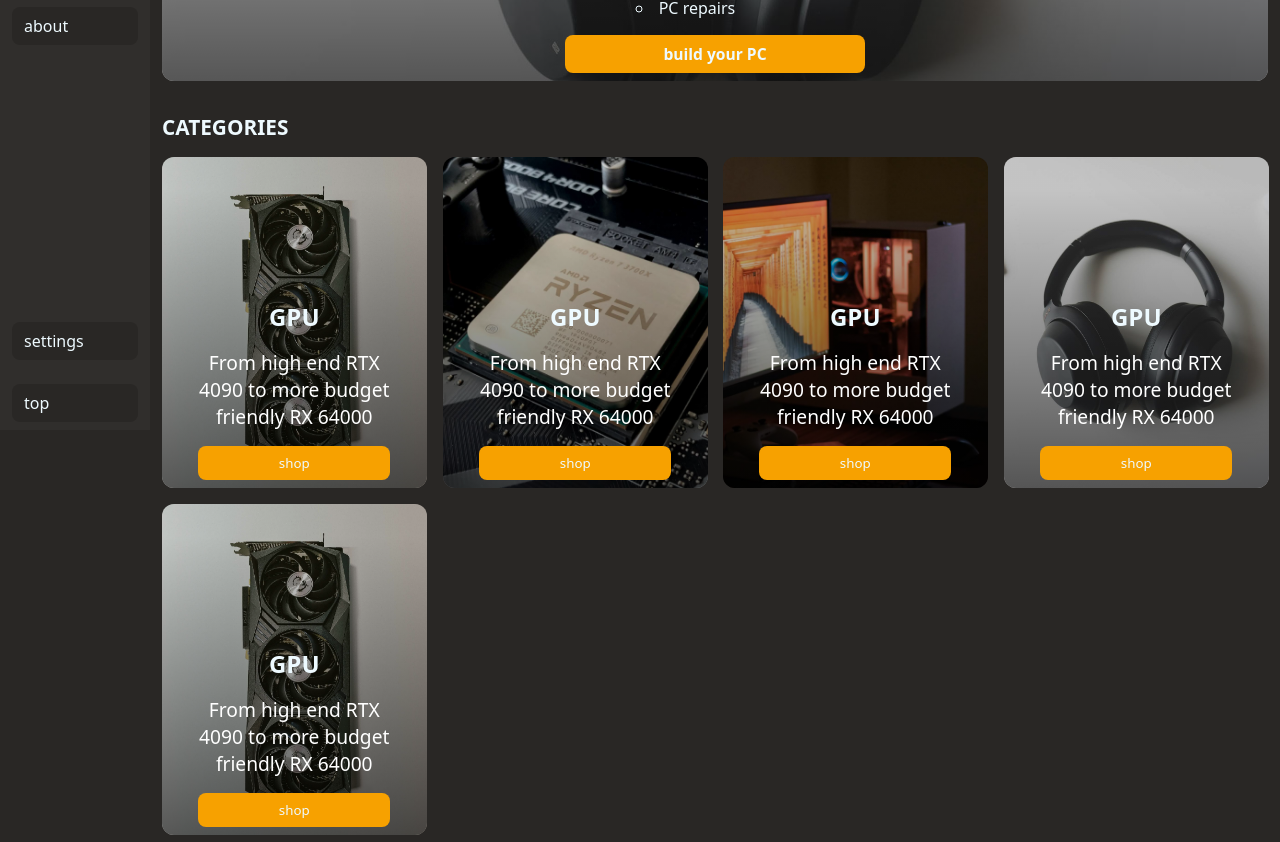
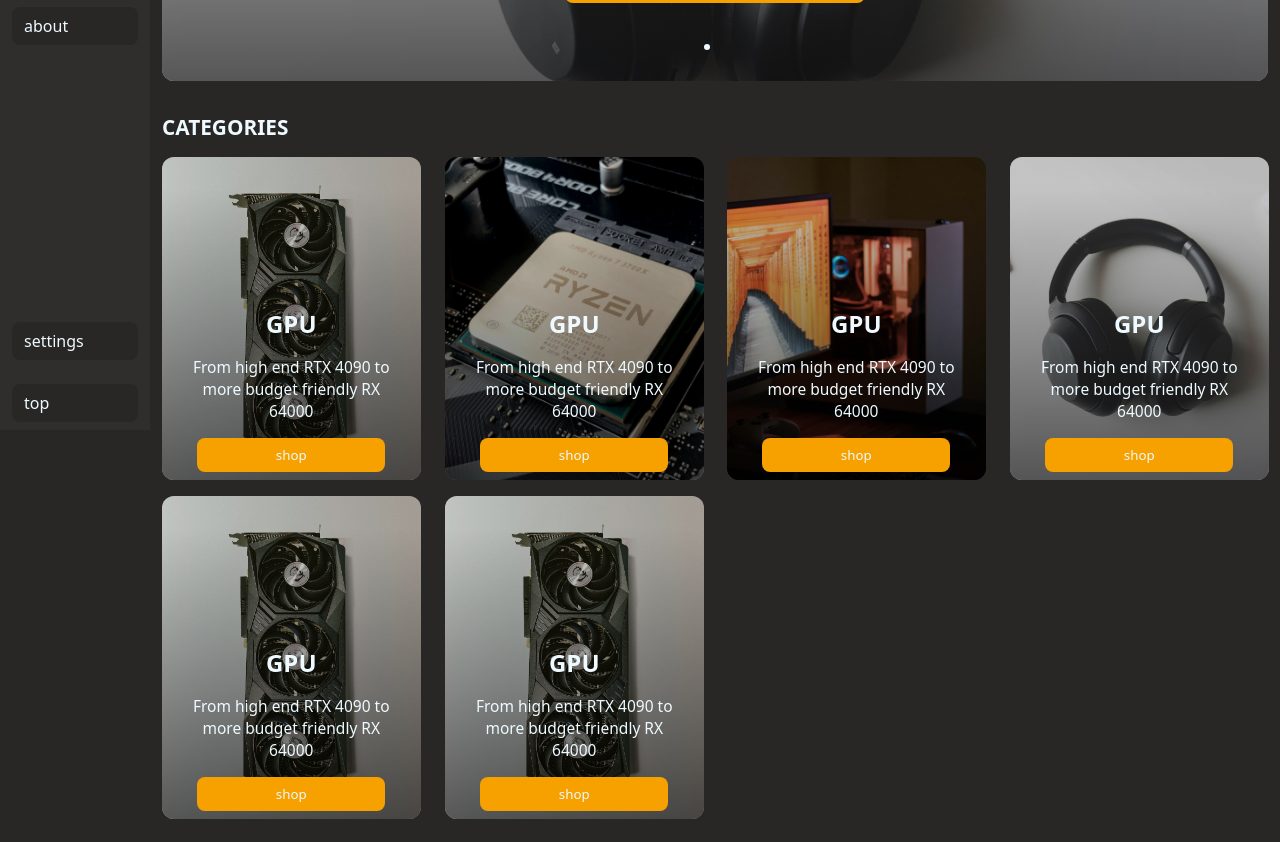
Before and after one commit to rk-conway/CIT-223-044-022-CONWAY-WEB-ASSINGMENT, a plain HTML site: page index.html in a window 1280 px wide. Shown: the part 370-1212 px from the top of the page. Drawn offline with Linux system fonts and the light colour scheme.

Commit message:
fixed landing page sizing

```diff
--- a/index.html
+++ b/index.html
@@ -59,6 +59,7 @@
                                 <button class="shop build-pc">
                                     <h3>build your PC</h3>
                                 </button>
+                                <p><li></li></p>
                             </div>
                         </div>
 
@@ -114,6 +115,16 @@
                                 <button class="shop">shop</button>
                             </div>
                         </div>
+                        <div class="card grow">
+                            <div class="mask">
+                                <h2>GPU</h2>
+                                <p class="description">
+                                    From high end RTX 4090 to more budget friendly RX 64000
+                                </p>
+                                <button class="shop">shop</button>
+                            </div>
+                        </div>
+
                     </div>
 
 
--- a/styles/pages/homepage.css
+++ b/styles/pages/homepage.css
@@ -6,7 +6,6 @@ ul,ol{
 /* header styles */
 header{
     width: clamp(200px,100%,1200px);
-    /* background-color: rgb(66, 65, 63); */
     padding: var(--padding);
     display: flex;
     gap: 16px;
@@ -23,14 +22,13 @@ header>input{
     width: clamp(100px,90%,600px);
     background: none;
     padding: var(--padding);
-    border: 1px solid var(--accent);
+    border: 2px solid var(--accent);
     border-radius: 8px;
 }
 
 /* hero section */
 .hero{
     min-height: 50vh;
-    /* background-color: var(--primary-lighter); */
     display: flex;
     padding: var(--padding);
 }
@@ -47,10 +45,9 @@ header>input{
 /* this is for the category section */
 .category-cards{
     display: grid;
-    /* max-width: 1500px; */
-    grid-template-columns: repeat(auto-fit, minmax(250px,1fr));
+    grid-template-columns: repeat(auto-fill, minmax(215px,1fr));
     grid-auto-rows: auto;
-    gap: 16px;
+    gap: 16px 24px;
     padding: var(--padding);
 }
 
@@ -87,8 +84,8 @@ header>input{
 .mask >p, .mask >h3{
     width: clamp(200px,75%,300px);
     text-align: center;
-    color: white;
-    font-size: 1.2rem;
+    /* color: white; */
+    font-size: 0.97rem;
 }
 button.shop{
     width: 80%;
```
